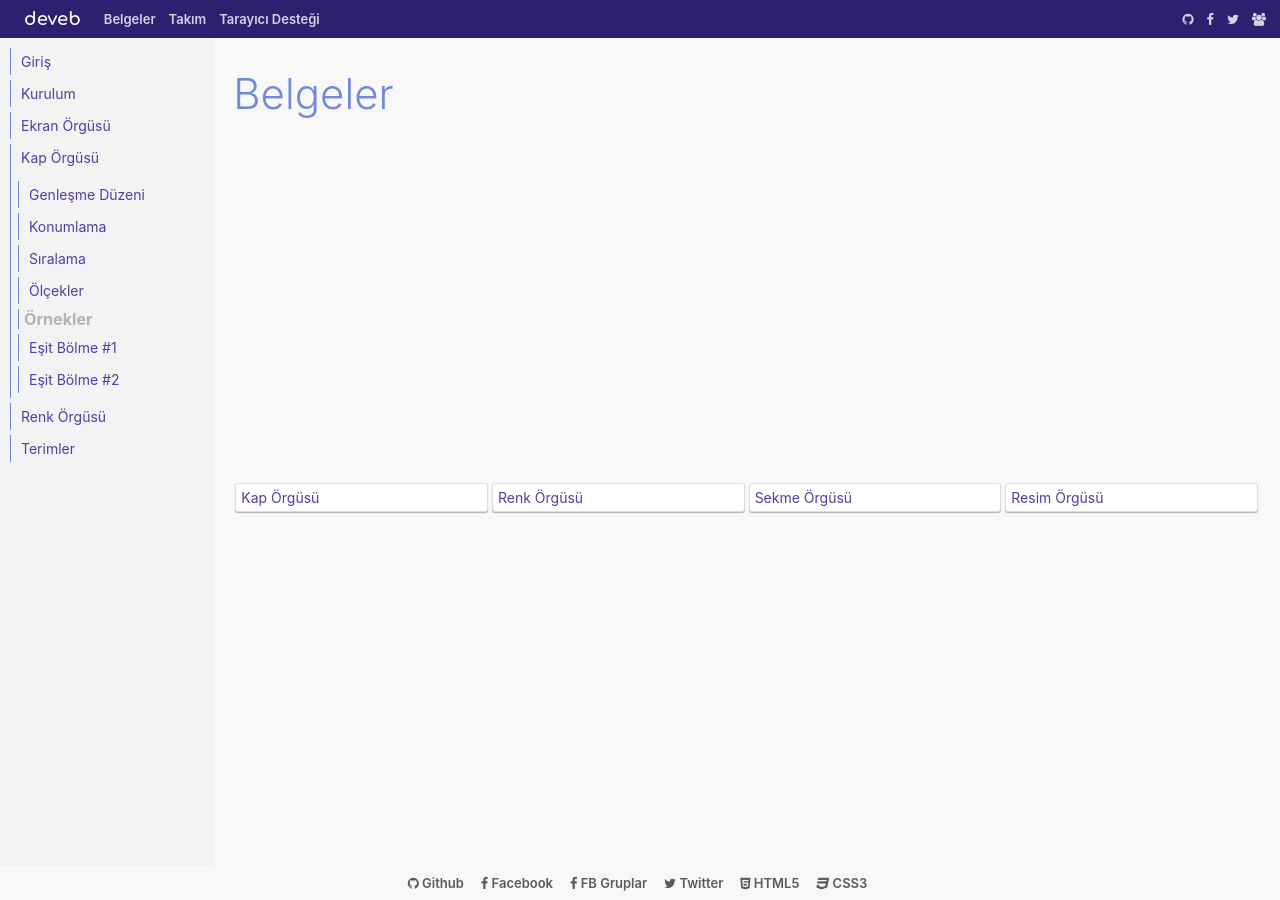
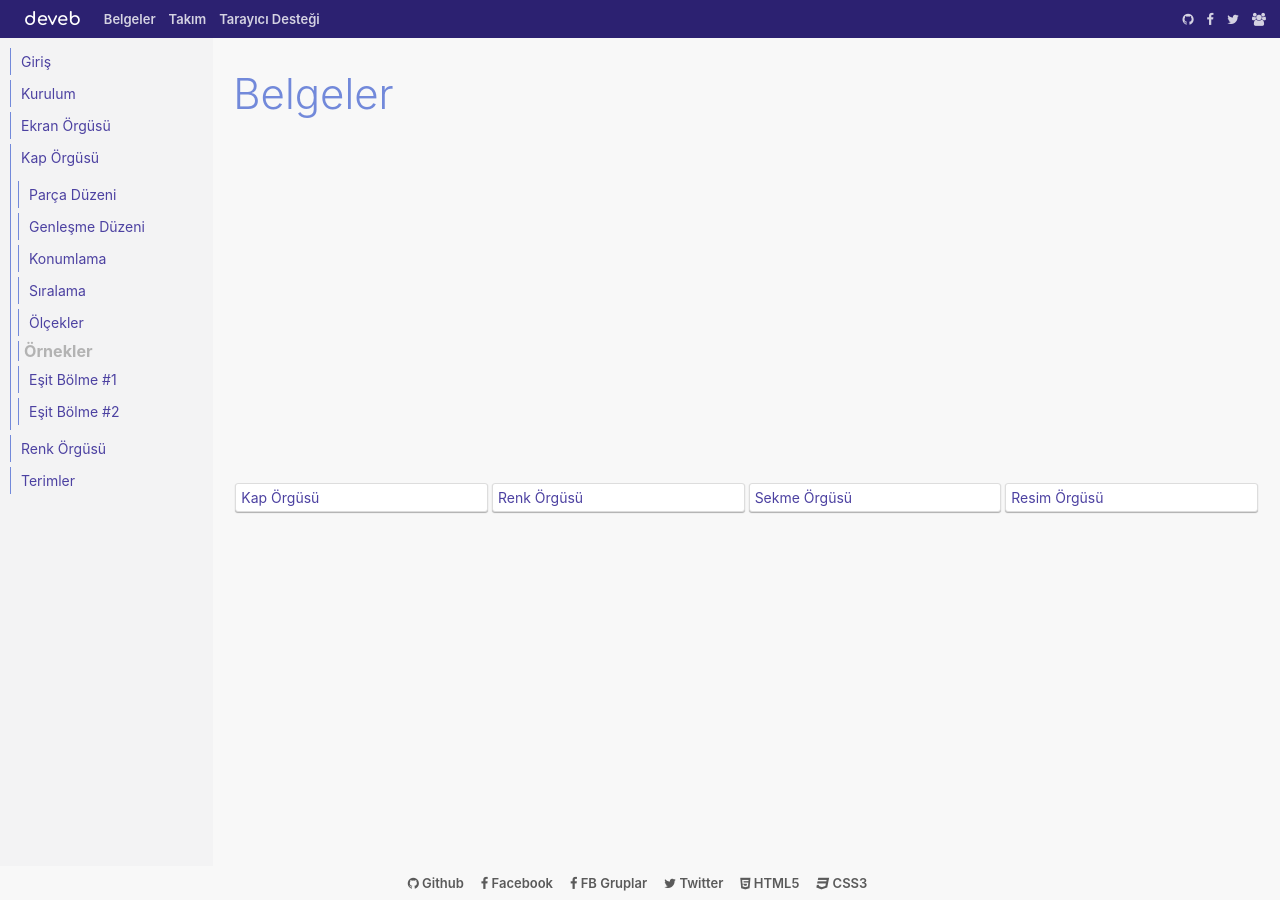
Before and after one commit to data-deveb/data-deveb.github.io, a Jekyll site: the page built from belgeler/belgeler.html, in a window 1280 px wide. Built offline with Jekyll 4.4.1, drawn with Linux system fonts in a browser that asks for light colours.

Commit message:
Menü parça düzeni.

```diff
--- a/_includes/icerik.html
+++ b/_includes/icerik.html
@@ -9,6 +9,7 @@
       <li><a href="/belgeler/ekran-orgusu.html" class="{% if page.url == '/belgeler/ekran-orgusu.html' %}etkin{% endif %}">Ekran Örgüsü</a>
       <li><a href="/belgeler/kap-orgusu.html" class="{% if page.url == '/belgeler/kap-orgusu.html' %}etkin{% endif %}">Kap Örgüsü</a>
         <ul>
+          <li><a href="/belgeler/kap-orgusu/parca-duzeni.html" class="{% if page.url == '/belgeler/kap-orgusu/parca-duzeni.html' %}etkin{% endif %}">Parça Düzeni</a></li>
           <li><a href="/belgeler/kap-orgusu/genlesme-duzeni.html" class="{% if page.url == '/belgeler/kap-orgusu/genlesme-duzeni.html' %}etkin{% endif %}">Genleşme Düzeni</a></li>
           <li><a href="/belgeler/kap-orgusu/konumlama.html" class="{% if page.url == '/belgeler/kap-orgusu/konumlama.html' %}etkin{% endif %}">Konumlama</a></li>
           <li><a href="/belgeler/kap-orgusu/siralama.html" class="{% if page.url == '/belgeler/kap-orgusu/siralama.html' %}etkin{% endif %}">Sıralama</a></li>
```
